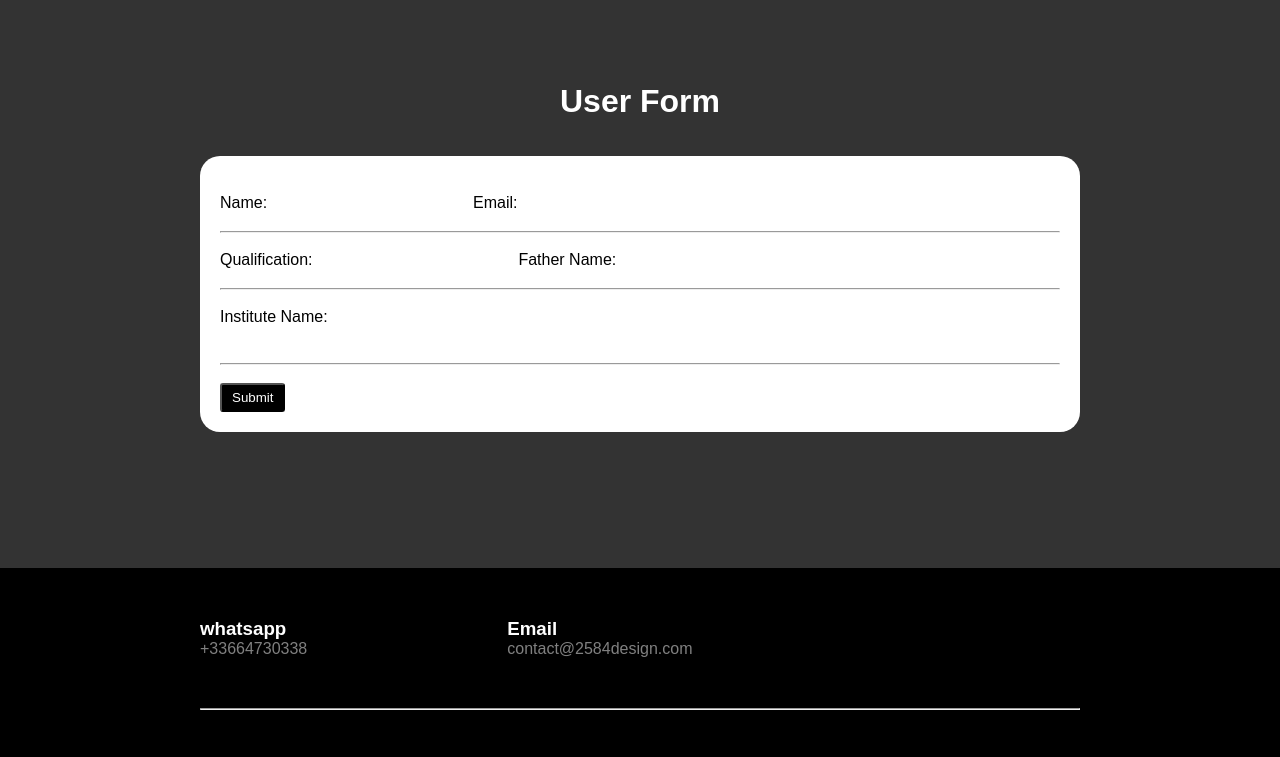
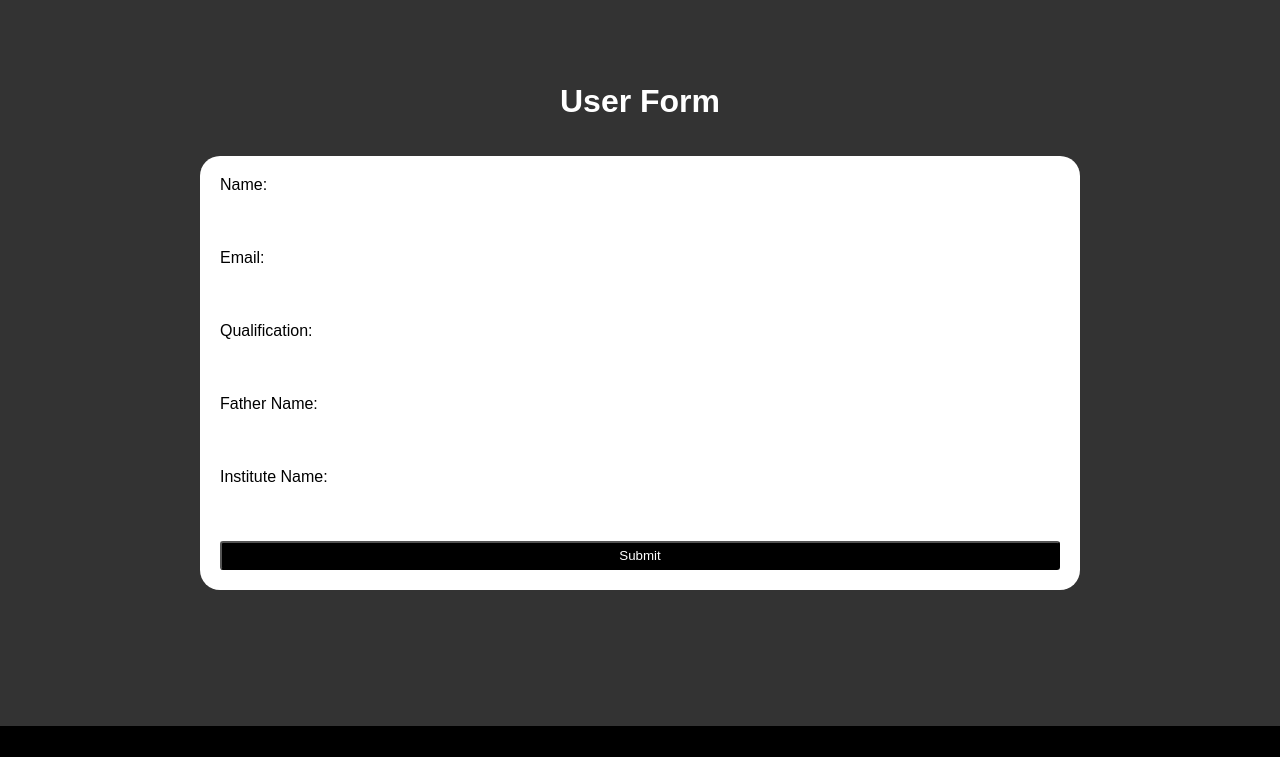
Before and after one commit to Noreen-Afzal/SmashCode-Task1, a plain HTML site: page index.html in a window 1280 px wide. Shown: the part 1982-2739 px from the top of the page. Drawn offline with nearby package versions, Linux system fonts and the light colour scheme.

Commit message:
second commit

```diff
--- a/index.html
+++ b/index.html
@@ -192,6 +192,21 @@
    padding: 5px 10px;
    border-radius: 3px;
 }
+.form{
+	 justify-content: center;
+	 align-content: center;
+	 background-color: white;
+	 padding: 20px 20px;
+	 border-radius: 20px;
+}
+.form-div{
+   background-color: #333333;
+   margin: 50px 200px;
+}
+.form-box{
+	display: flex;
+	flex-direction: column;
+}
 
 /*Upper footer*/
 .footera{
@@ -248,6 +263,11 @@ margin: 0px 50px;
 	footer p{
 		padding: 30px 100px;
 	}
+
+	@media(min-width: 600px){
+		 .form{
+
+  }
 </style>
 </head>
 <body>
@@ -465,21 +485,33 @@ function showSlides(n) {
     </script>
     <!--Form-->
     <br><br>
-     		<div style="background-color: #333333; margin: 50px 200px; ">
+     		<div class="form-div">
      			<h1 style="color: white; text-align: center;">User Form</h1>
      			<br><br>
-     			<form style=" justify-content: center; align-content: center; background-color: white; padding: 20px 20px; border-radius: 20px;">
-     				<label for="name">Name:</label>
-     				<input type="text" id="name">
-     				<label for="name">Email:</label>
-     				<input type="text" id="email"><br><hr>
-     				<label for="name">Qualification:</label>
-     				<input type="text" id="qualification">
-     				<label for="name">Father Name:</label>
-     				<input type="text" id="father"><br><hr>
-     				<label for="name">Institute Name:</label>
-     				<input type="text" id="institute"><br><br><hr><br>
-     				<button type="submit" id="submit">Submit</button>
+     			<form class="form">
+     				<div class="form-box">
+     				  <label for="name">Name:</label>
+     				  <input type="text" id="name">
+     			  </div>
+     			  <div class="form-box">
+     				  <label for="email">Email:</label>
+     				  <input type="text" id="email">
+     				</div>
+     				<div class="form-box">
+     				  <label for="qualification">Qualification:</label>
+     				  <input type="text" id="qualification">
+     				</div>
+     				<div class="form-box">
+     				  <label for="father">Father Name:</label>
+     				  <input type="text" id="father">
+     				</div>
+     				<div class="form-box">
+     				  <label for="institute">Institute Name:</label>
+     				  <input type="text" id="institute">
+     			  </div>
+     			  <div class="form-box">
+     				  <button type="submit" id="submit">Submit</button>
+     			  </div>
      			</form>
      			<br><br>
      		</div>
@@ -535,10 +567,13 @@ function showSlides(n) {
       	         </div>
         </section>
      </div>
-     </main>
+
      <!--footer part-->
      <footer class="footer">
+     	<div>
      	<p>Copyright &copy; 2022, All Rights Reserved <b style="color: green;">Smash Code</b></p>
+      </div>
+      <div>
      	<ul>
      			<li>Home</li>
      			<li>Academics</li>
@@ -546,7 +581,8 @@ function showSlides(n) {
      			<li>About</li>
      			<li>Contact Us</li>
         </ul>
+      </div>
      </footer>
-
+</main>
 </body>
 </html>
```
